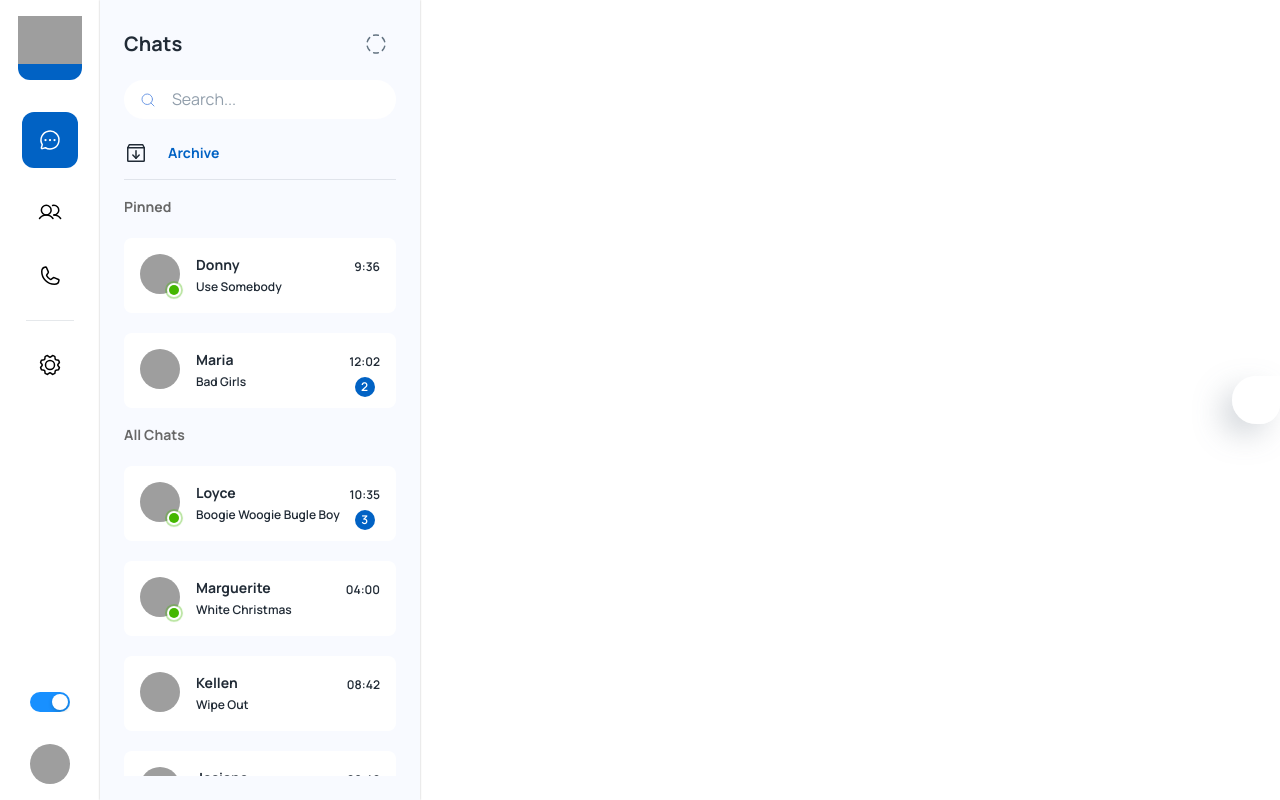
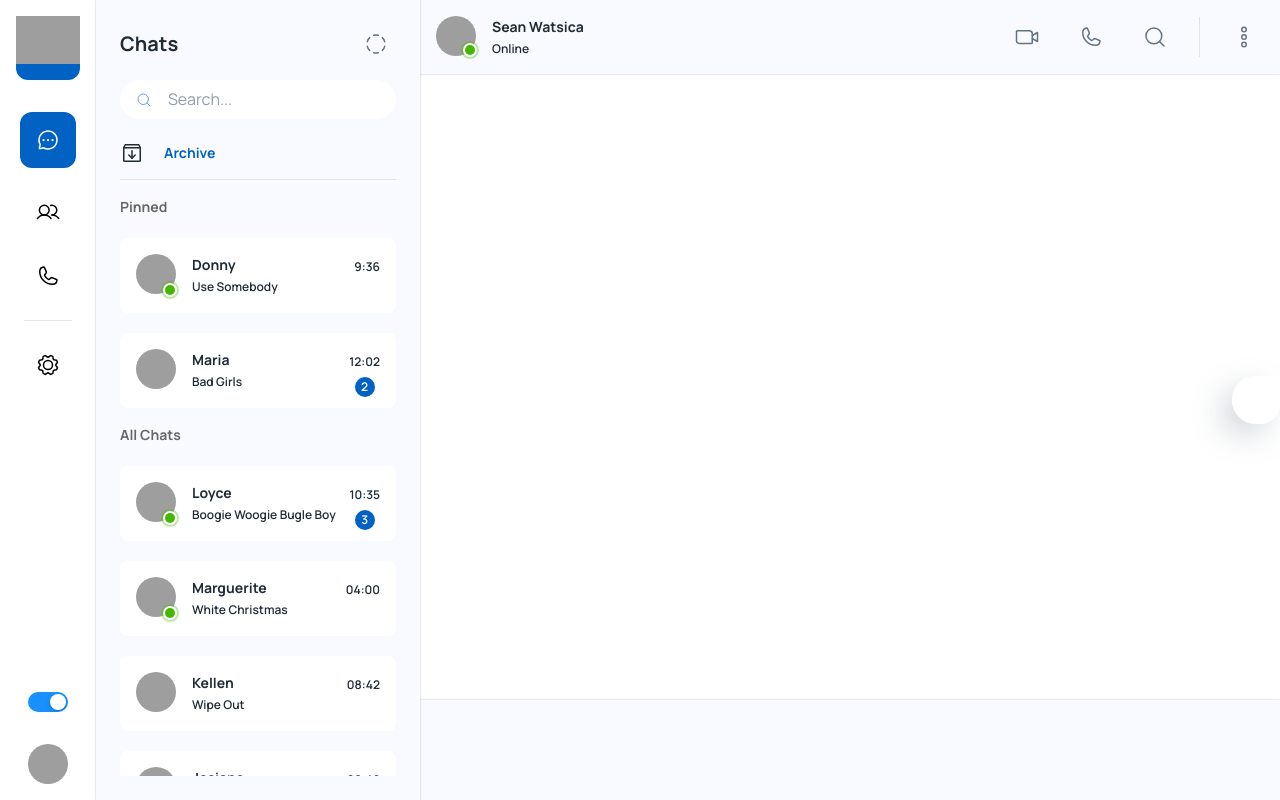
Before and after one commit to Twisterday/yet, a React (Create React App) app: page /app in a window 1280 px wide. Built offline with nearby package versions, Linux system fonts and the light colour scheme; grey boxes are pictures that could not be loaded; some icons are missing.

Commit message:
Finash chat header + add bace to msg block and chat footer block

```diff
--- /dev/null
+++ b/src/components/Conversation/index.js
@@ -0,0 +1,114 @@
+import React from "react";
+import { faker } from "@faker-js/faker"
+import { Avatar, Box, Stack, Badge, Typography, IconButton, Divider, } from "@mui/material";
+import { styled } from "@mui/material/styles"
+import { DotsThreeOutlineVertical, DotsThreeVertical, MagnifyingGlass, Phone, VideoCamera } from "phosphor-react";
+
+const StyledBadge = styled(Badge)(({ theme }) => ({
+	"& .MuiBadge-badge": {
+		backgroundColor: "#44b700",
+		color: "#44b700",
+		boxShadow: `0 0 0 2px ${theme.palette.background.paper}`,
+		"&::after": {
+			position: "absolute",
+			top: 0,
+			left: 0,
+			width: "100%",
+			height: "100%",
+			borderRadius: "50%",
+			animation: "ripple 1.2s infinite ease-in-out",
+			border: "1px solid currentColor",
+			content: '""',
+		},
+	},
+	"@keyframes ripple": {
+		"0%": {
+			transform: "scale(.8)",
+			opacity: 1,
+		},
+		"100%": {
+			transform: "scale(2.4)",
+			opacity: 0,
+		},
+	},
+}));
+
+const Conversation = () => {
+	return (
+		<Stack
+			height={"100%"}
+			maxHeight={"100vh"}
+			width={"auto"}>
+			{/* Chat header */}
+			<Box p={2} sx={{
+				width: "100%",
+				backgroundColor: "#F8FAFF",
+				boxShadow: "0px 0px 2px rgba(0, 0, 0, 0.25)",
+			}}>
+
+				<Stack
+					alignItems={"center"}
+					direction="row"
+					justifyContent={"space-between"}
+					sx={{ width: "100%", height: "100%" }}>
+					<Stack direction={"row"} spacing={2}>
+						<Box>
+							<StyledBadge
+								overlap="circular"
+								anchorOrigin={{
+									vertical: "bottom",
+									horizontal: "right",
+								}}
+								variant="dot">
+								<Avatar
+									alt={faker.name.fullName()}
+									src={faker.image.avatar} />
+							</StyledBadge>
+						</Box>
+						<Stack spacing={0.2}>
+							<Typography variant="subtitle2">
+								{faker.name.fullName()}
+							</Typography>
+							<Typography variant="caption">
+								Online
+							</Typography>
+						</Stack>
+					</Stack>
+					<Stack direction="row" alignItems={"center"} spacing={3}>
+						<IconButton>
+							<VideoCamera />
+						</IconButton>
+						<IconButton>
+							<Phone />
+						</IconButton>
+						<IconButton>
+							<MagnifyingGlass />
+						</IconButton>
+						<Divider orientation="vertical" flexItem />
+						<IconButton>
+							<DotsThreeOutlineVertical />
+						</IconButton>
+					</Stack>
+
+				</Stack>
+			</Box >
+			{/* Msg */}
+			< Box width={"100%"} sx={{
+				flexGrow: 1,
+			}}>
+
+			</Box >
+			{/* Chat footer */}
+			< Box sx={{
+				height: 100,
+				width: "100%",
+				backgroundColor: "#F8FAFF",
+				boxShadow: "0px 0px 2px rgba(0, 0, 0, 0.25)",
+			}}>
+
+			</Box >
+		</Stack >
+	)
+}
+
+export default Conversation;
--- a/src/pages/dashboard/Chats.js
+++ b/src/pages/dashboard/Chats.js
@@ -117,7 +117,7 @@
 		<Box sx={{
 			position: "relative",
 			height: "100vh",
-			width: "320px",
+			width: "324px",
 			backgroundColor: theme.palette.mode === "light" ? "#F8FAFF" : theme.palette.background.paper,
 			boxShadow: "0px 0px 2px rgba(0, 0, 0, 0.25)"
 		}}>
--- a/src/pages/dashboard/GeneralApp.js
+++ b/src/pages/dashboard/GeneralApp.js
@@ -1,13 +1,23 @@
 import React from "react";
 import Chats from "./Chats";
+import { Box, Stack } from "@mui/material";
+import Conversation from "../../components/Conversation";
 
 const GeneralApp = () => {
 
 	return (
-		<>
+		<Stack direction={"row"} sx={{ width: "100%" }}>
 			{/* Chats */}
 			<Chats />
-		</>
+			<Box sx={{
+				height: "100%",
+				width: "calc(100vw - 420px)",
+				backgroundColor: "#fff"
+			}}>
+				{/* Conversations */}
+				<Conversation />
+			</Box>
+		</Stack>
 	);
 };
 
```
